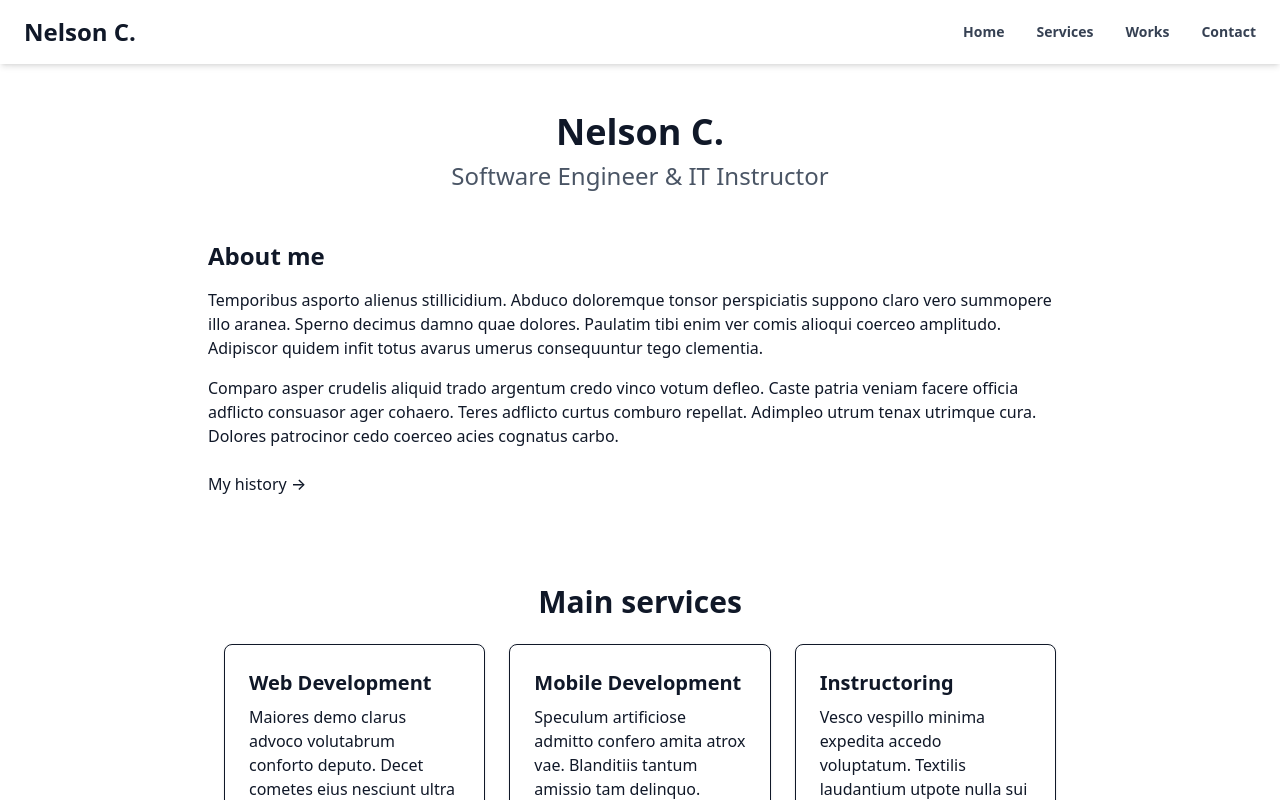
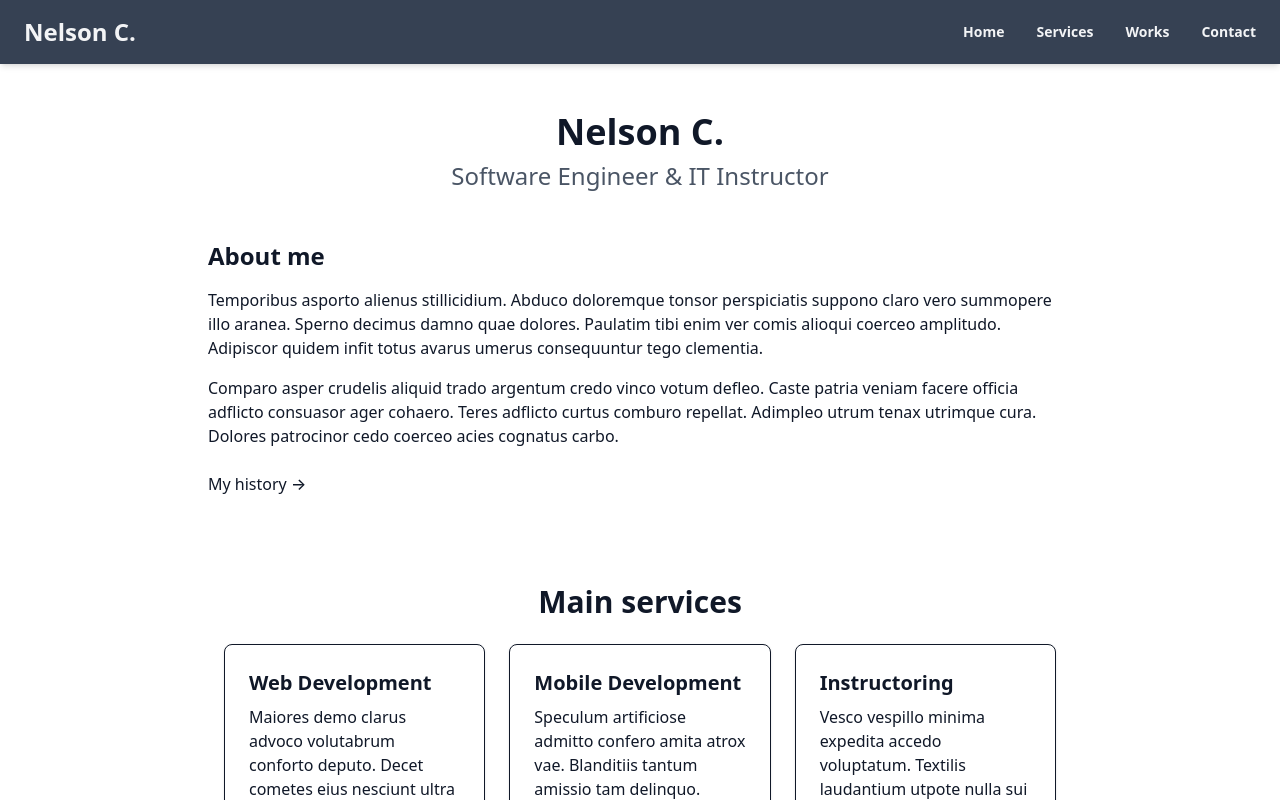
Before and after one commit to ncdev2015/nextjs-portfolio, a Next.js app: page / in a window 1280 px wide. Shown: the top 800 px of the page. Built offline with nearby package versions, Linux system fonts and the light colour scheme.

Commit message:
add hamburguer button in NavBar

```diff
--- a/src/app/components/NavBar.tsx
+++ b/src/app/components/NavBar.tsx
@@ -1,56 +1,25 @@
 'use client';
 
+import { useState } from 'react';
 import Link from 'next/link';
 
 export default function NavBar() {
+  const [isOpen, setIsOpen] = useState(false);
+
   return (
-    <nav className="bg-white shadow-md sticky top-0 z-50">
+    <nav className="bg-gray-700 shadow-md sticky top-0 z-50">
       <div className="max-w-7xl mx-auto px-6 py-4 flex justify-between items-center">
         {/* Icon */}
-        <div className="text-2xl font-extrabold text-gray-900 select-none">
+        <div className="text-2xl font-extrabold text-gray-100 select-none">
           Nelson C.
         </div>
 
-        {/* Navigating */}
-        <ul className="hidden sm:flex space-x-8 text-sm font-semibold text-gray-700">
-          <li>
-            <Link
-              href="#home"
-              className="hover:text-blue-600 transition-colors duration-300 ease-in-out"
-            >
-              Home
-            </Link>
-          </li>
-          <li>
-            <Link
-              href="#services"
-              className="hover:text-blue-600 transition-colors duration-300 ease-in-out"
-            >
-              Services
-            </Link>
-          </li>
-          <li>
-            <Link
-              href="#works"
-              className="hover:text-blue-600 transition-colors duration-300 ease-in-out"
-            >
-              Works
-            </Link>
-          </li>
-          <li>
-            <Link
-              href="#contact"
-              className="hover:text-blue-600 transition-colors duration-300 ease-in-out"
-            >
-              Contact
-            </Link>
-          </li>
-        </ul>
-
+        {/* Hamburguer menu button */}
         <button
           type="button"
-          className="sm:hidden text-gray-700 hover:text-blue-600 focus:outline-none focus:ring-2 focus:ring-blue-600 rounded"
+          className="sm:hidden text-gray-100 hover:text-blue-400 focus:outline-none focus:ring-2 focus:ring-blue-600 rounded"
           aria-label="Open nav menu"
+          onClick={() => setIsOpen(!isOpen)}
         >
           <svg
             className="w-6 h-6"
@@ -64,7 +33,41 @@ export default function NavBar() {
             <path d="M4 6h16M4 12h16M4 18h16" />
           </svg>
         </button>
+
+        {/* Menu for desktop */}
+        <ul className="hidden sm:flex sm:space-x-8 text-sm font-semibold text-gray-100">
+          <li>
+            <Link href="#home" className="hover:text-blue-400 transition-colors">Home</Link>
+          </li>
+          <li>
+            <Link href="#" className="hover:text-blue-400 transition-colors">Services</Link>
+          </li>
+          <li>
+            <Link href="#" className="hover:text-blue-400 transition-colors">Works</Link>
+          </li>
+          <li>
+            <Link href="#" className="hover:text-blue-400 transition-colors">Contact</Link>
+          </li>
+        </ul>
       </div>
+
+      {/* Menu for mobile */}
+      {isOpen && (
+        <ul className="flex flex-col space-y-4 px-6 pb-4 sm:hidden text-sm font-semibold text-gray-100">
+          <li>
+            <Link href="#home" className="hover:text-blue-400 transition-colors">Home</Link>
+          </li>
+          <li>
+            <Link href="#" className="hover:text-blue-400 transition-colors">Services</Link>
+          </li>
+          <li>
+            <Link href="#" className="hover:text-blue-400 transition-colors">Works</Link>
+          </li>
+          <li>
+            <Link href="#" className="hover:text-blue-400 transition-colors">Contact</Link>
+          </li>
+        </ul>
+      )}
     </nav>
   );
 }
```
